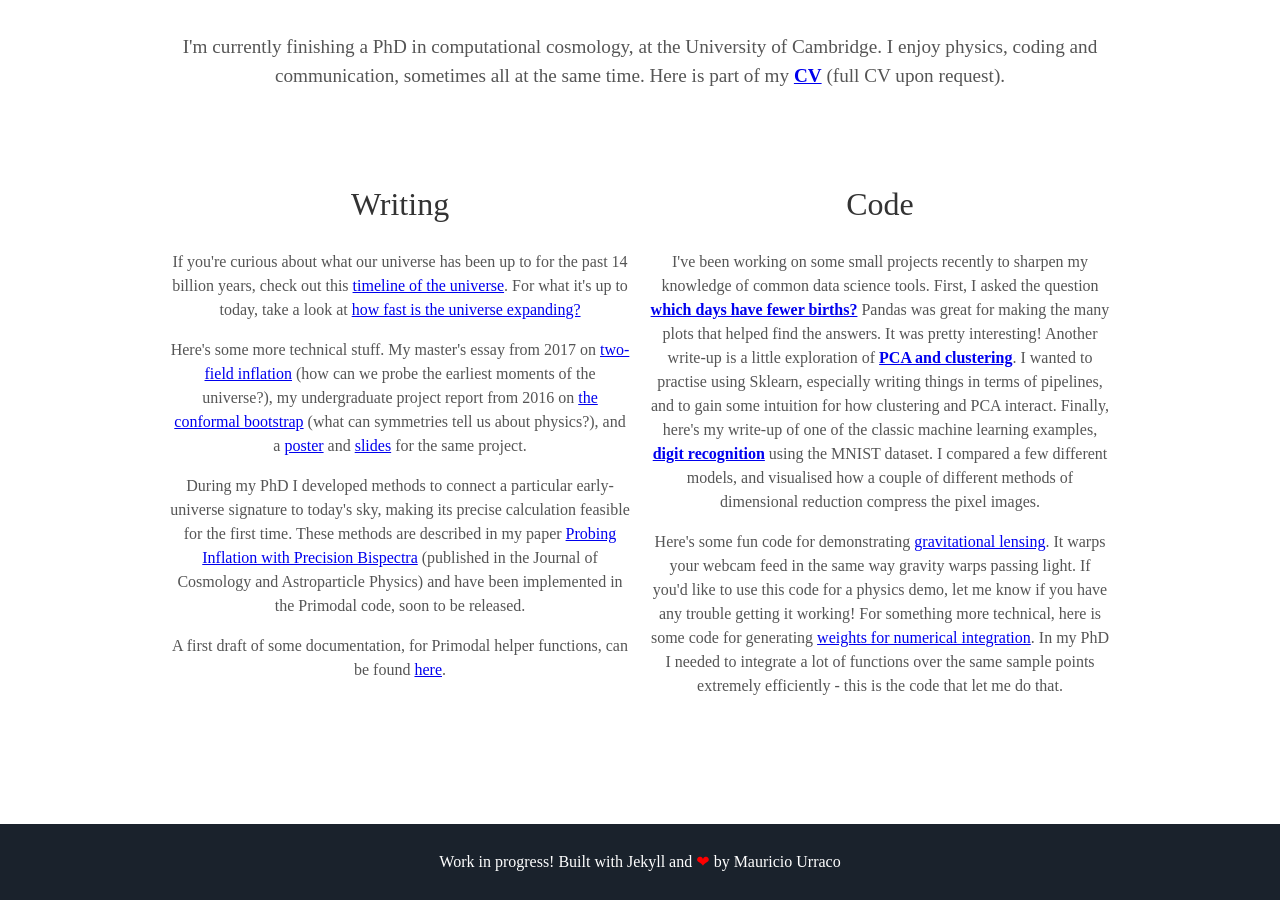
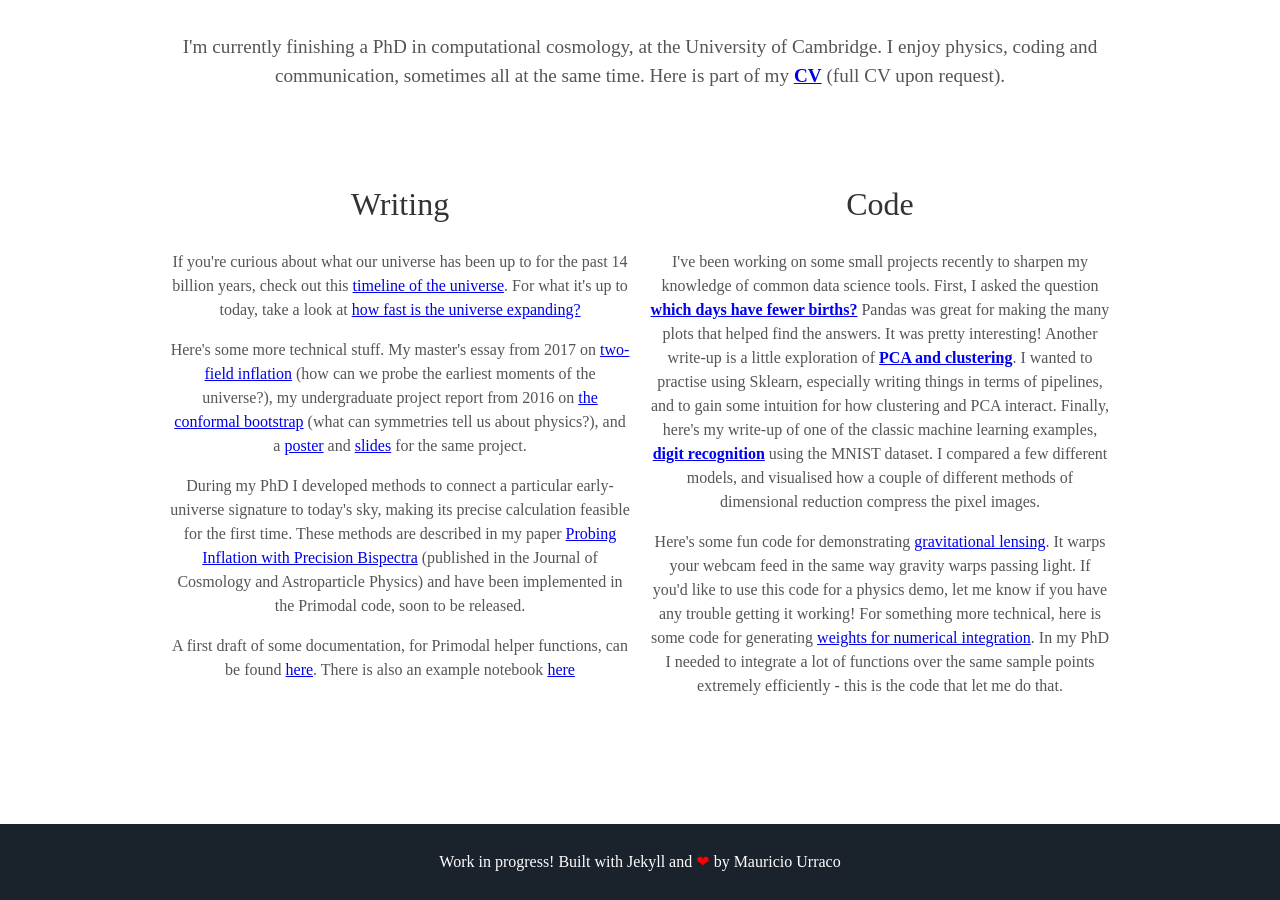
Before and after one commit to pc559/pc559.github.io, a Jekyll site: the page built from index.html, in a window 1280 px wide and 900 px high, scrolled down 1024 px. Built offline with Jekyll 4.4.1, drawn with Linux system fonts in a browser that asks for light colours; some web fonts are replaced.

Commit message:
Link to example notebook

```diff
--- a/_includes/about.html
+++ b/_includes/about.html
@@ -46,6 +46,9 @@
     A first draft of some documentation, for Primodal
     helper functions, can be found
     <a href="primodal_documentation/build/html/index.html">here</a>.
+    There is also an example notebook
+    <a href="https://github.com/pc559/primodal_helper_functions/blob/main/source/working_with_coeffs_example.ipynb">
+        here</a>
     </p>
   </div>
   <div class="tech">
```
